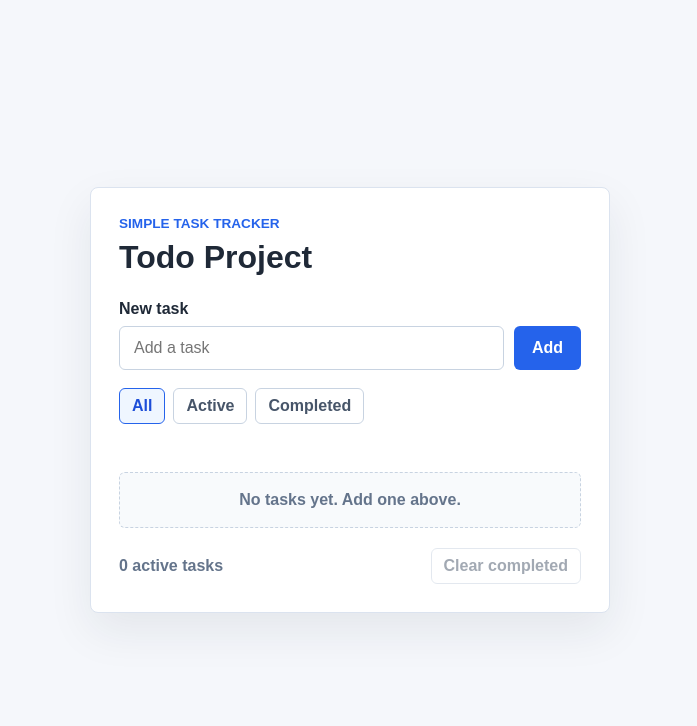
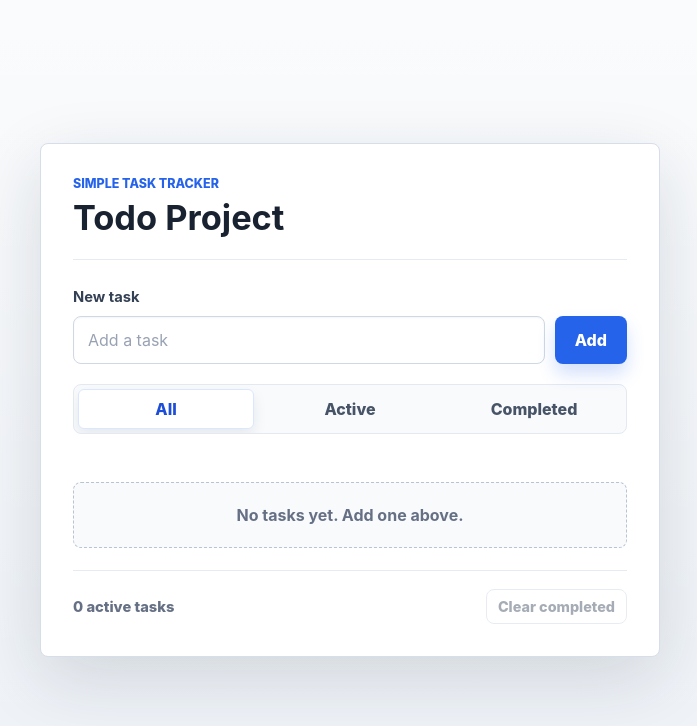
Before and after one commit to BUSISWABILIBILI/todo-list, a website with bundled scripts: page index.html in a window 1280 px wide. Shown: the whole page, without its empty margins (290-987 px from the left). Built offline with nearby package versions, Linux system fonts and the light colour scheme.

```diff
--- a/public/styles.css
+++ b/public/styles.css
@@ -1,8 +1,22 @@
 :root {
   color-scheme: light;
-  font-family: Arial, Helvetica, sans-serif;
-  background: #f5f7fb;
-  color: #1f2937;
+  font-family:
+    Inter, ui-sans-serif, system-ui, -apple-system, BlinkMacSystemFont, "Segoe UI",
+    sans-serif;
+  background: #eef2f7;
+  color: #182230;
+  --bg: #eef2f7;
+  --panel: #ffffff;
+  --panel-border: #d6dee9;
+  --muted: #667085;
+  --text: #182230;
+  --primary: #2563eb;
+  --primary-hover: #1d4ed8;
+  --primary-soft: #eff6ff;
+  --success: #059669;
+  --danger: #c2415b;
+  --danger-soft: #fff1f3;
+  --shadow: 0 22px 70px rgba(24, 34, 48, 0.14);
 }
 
 * {
@@ -12,6 +26,9 @@
 body {
   margin: 0;
   min-height: 100vh;
+  background:
+    linear-gradient(180deg, rgba(255, 255, 255, 0.72), rgba(238, 242, 247, 0)),
+    var(--bg);
 }
 
 button,
@@ -19,47 +36,74 @@ input {
   font: inherit;
 }
 
+button {
+  transition:
+    background 160ms ease,
+    border-color 160ms ease,
+    color 160ms ease,
+    transform 160ms ease,
+    box-shadow 160ms ease;
+}
+
+button:active:not(:disabled) {
+  transform: translateY(1px);
+}
+
+button:focus-visible,
+input:focus-visible {
+  outline: 3px solid rgba(37, 99, 235, 0.22);
+  outline-offset: 2px;
+}
+
 .app {
   min-height: 100vh;
   display: grid;
   place-items: center;
-  padding: 32px 16px;
+  padding: 48px 18px;
 }
 
 .todo-panel {
-  width: min(100%, 520px);
-  background: #ffffff;
-  border: 1px solid #dbe3ef;
+  width: min(100%, 620px);
+  background: var(--panel);
+  border: 1px solid var(--panel-border);
   border-radius: 8px;
-  padding: 28px;
-  box-shadow: 0 18px 45px rgba(31, 41, 55, 0.08);
+  padding: 32px;
+  box-shadow: var(--shadow);
 }
 
 .app-header {
-  margin-bottom: 24px;
+  display: grid;
+  gap: 8px;
+  margin-bottom: 28px;
+  padding-bottom: 22px;
+  border-bottom: 1px solid #e6ebf2;
 }
 
 .eyebrow {
-  margin: 0 0 8px;
-  color: #2563eb;
-  font-size: 0.85rem;
-  font-weight: 700;
+  margin: 0;
+  color: var(--primary);
+  font-size: 0.78rem;
+  font-weight: 800;
+  letter-spacing: 0;
   text-transform: uppercase;
 }
 
 h1 {
   margin: 0;
-  font-size: 2rem;
-  line-height: 1.15;
+  color: var(--text);
+  font-size: 2.15rem;
+  line-height: 1.12;
 }
 
 .todo-form {
   display: grid;
-  gap: 8px;
+  gap: 10px;
 }
 
 .todo-form label {
-  font-weight: 700;
+  color: #344054;
+  font-size: 0.92rem;
+  font-weight: 750;
 }
 
 .todo-entry {
@@ -68,49 +112,76 @@ h1 {
   gap: 10px;
 }
 
+.todo-entry input,
+.edit-form input {
+  min-width: 0;
+  border: 1px solid #cfd8e5;
+  border-radius: 8px;
+  background: #ffffff;
+  color: var(--text);
+  box-shadow: inset 0 1px 2px rgba(24, 34, 48, 0.04);
+}
+
 .todo-entry input {
-  min-width: 0;
-  border: 1px solid #c8d3e1;
-  border-radius: 6px;
-  padding: 12px 14px;
+  padding: 13px 14px;
+}
+
+.todo-entry input::placeholder {
+  color: #98a2b3;
+}
+
+.todo-entry button,
+.save-button {
+  border: 0;
+  border-radius: 8px;
+  background: var(--primary);
+  color: #ffffff;
+  font-weight: 800;
+  cursor: pointer;
+  box-shadow: 0 10px 18px rgba(37, 99, 235, 0.2);
 }
 
 .todo-entry button {
-  border: 0;
-  border-radius: 6px;
-  padding: 12px 18px;
-  background: #2563eb;
-  color: #ffffff;
-  font-weight: 700;
-  cursor: pointer;
+  padding: 13px 20px;
 }
 
-.todo-entry button:hover {
-  background: #1d4ed8;
+.todo-entry button:hover,
+.save-button:hover {
+  background: var(--primary-hover);
 }
 
 .todo-filters {
   display: flex;
   gap: 8px;
-  margin-top: 18px;
+  margin-top: 20px;
+  padding: 4px;
   overflow-x: auto;
+  border: 1px solid #e4e9f1;
+  border-radius: 8px;
+  background: #f8fafc;
 }
 
 .filter-button {
-  border: 1px solid #c8d3e1;
+  flex: 1;
+  min-width: max-content;
+  border: 1px solid transparent;
   border-radius: 6px;
-  padding: 8px 12px;
-  background: #ffffff;
-  color: #475569;
-  font-weight: 700;
+  padding: 9px 13px;
+  background: transparent;
+  color: #475467;
+  font-weight: 800;
   cursor: pointer;
 }
 
-.filter-button:hover,
+.filter-button:hover {
+  color: var(--text);
+}
+
 .filter-button.is-active {
-  border-color: #2563eb;
-  background: #eff6ff;
-  color: #1d4ed8;
+  border-color: #dbe7ff;
+  background: #ffffff;
+  color: var(--primary-hover);
+  box-shadow: 0 6px 14px rgba(24, 34, 48, 0.08);
 }
 
 .todo-list {
@@ -123,41 +194,46 @@ h1 {
 
 .todo-item {
   display: grid;
-  grid-template-columns: 1fr auto;
+  grid-template-columns: minmax(0, 1fr) auto;
   align-items: center;
-  gap: 12px;
-  min-height: 48px;
-  border: 1px solid #dbe3ef;
-  border-radius: 6px;
-  padding: 10px 12px;
-  background: #f8fafc;
+  gap: 14px;
+  min-height: 58px;
+  border: 1px solid #e3e9f1;
+  border-radius: 8px;
+  padding: 12px 14px;
+  background: #ffffff;
+  box-shadow: 0 8px 22px rgba(24, 34, 48, 0.06);
 }
 
 .todo-item.is-editing {
   grid-template-columns: 1fr;
+  background: #f8fbff;
 }
 
 .todo-check {
   display: flex;
   align-items: center;
-  gap: 10px;
+  gap: 12px;
   min-width: 0;
   cursor: pointer;
 }
 
 .todo-check input {
-  width: 18px;
-  height: 18px;
+  width: 20px;
+  height: 20px;
   flex: 0 0 auto;
+  accent-color: var(--success);
   cursor: pointer;
 }
 
 .todo-check span {
+  color: #263445;
+  font-weight: 650;
   overflow-wrap: anywhere;
 }
 
 .todo-item.is-complete .todo-check span {
-  color: #64748b;
+  color: var(--muted);
   text-decoration: line-through;
 }
 
@@ -169,44 +245,44 @@ h1 {
 .edit-button,
 .save-button,
 .cancel-button,
-.delete-button {
-  border-radius: 6px;
-  padding: 8px 10px;
-  font-weight: 700;
+.delete-button,
+.clear-button {
+  border-radius: 8px;
+  padding: 8px 11px;
+  font-size: 0.9rem;
+  font-weight: 800;
   cursor: pointer;
 }
 
 .edit-button,
-.cancel-button {
-  border: 1px solid #c8d3e1;
+.cancel-button,
+.clear-button {
+  border: 1px solid #cfd8e5;
   background: #ffffff;
-  color: #475569;
+  color: #475467;
 }
 
 .edit-button:hover,
-.cancel-button:hover {
-  border-color: #475569;
-  color: #1f2937;
+.cancel-button:hover,
+.clear-button:hover:not(:disabled) {
+  border-color: #98a2b3;
+  color: var(--text);
+  box-shadow: 0 6px 14px rgba(24, 34, 48, 0.08);
 }
 
 .save-button {
-  border: 0;
-  background: #2563eb;
-  color: #ffffff;
-}
-
-.save-button:hover {
-  background: #1d4ed8;
+  padding-inline: 14px;
 }
 
 .delete-button {
-  border: 1px solid #fecaca;
-  background: #fff1f2;
-  color: #be123c;
+  border: 1px solid #ffd6de;
+  background: var(--danger-soft);
+  color: var(--danger);
 }
 
 .delete-button:hover {
-  background: #ffe4e6;
+  border-color: #fda4af;
+  background: #ffe4e9;
 }
 
 .edit-form {
@@ -216,20 +292,17 @@ h1 {
 }
 
 .edit-form input {
-  min-width: 0;
-  border: 1px solid #c8d3e1;
-  border-radius: 6px;
-  padding: 8px 10px;
+  padding: 9px 11px;
 }
 
 .empty-state {
   margin: 24px 0 0;
-  border: 1px dashed #c8d3e1;
-  border-radius: 6px;
-  padding: 18px;
+  border: 1px dashed #b8c4d4;
+  border-radius: 8px;
+  padding: 22px;
   background: #f8fafc;
-  color: #64748b;
-  font-weight: 700;
+  color: var(--muted);
+  font-weight: 750;
   text-align: center;
 }
 
@@ -238,41 +311,47 @@ h1 {
   align-items: center;
   justify-content: space-between;
   gap: 16px;
-  margin-top: 20px;
-  color: #64748b;
+  margin-top: 22px;
+  padding-top: 18px;
+  border-top: 1px solid #e6ebf2;
+  color: var(--muted);
 }
 
 .todo-count {
   margin: 0;
-  font-weight: 700;
-}
-
-.clear-button {
-  border: 1px solid #c8d3e1;
-  border-radius: 6px;
-  padding: 8px 12px;
-  background: #ffffff;
-  color: #475569;
-  font-weight: 700;
-  cursor: pointer;
-}
-
-.clear-button:hover:not(:disabled) {
-  border-color: #475569;
-  color: #1f2937;
+  font-size: 0.92rem;
+  font-weight: 800;
 }
 
 .clear-button:disabled {
   cursor: not-allowed;
-  opacity: 0.5;
+  opacity: 0.48;
 }
 
-@media (max-width: 420px) {
+@media (max-width: 520px) {
+  .app {
+    align-items: start;
+    padding: 22px 12px;
+  }
+
   .todo-panel {
     padding: 22px;
   }
 
+  h1 {
+    font-size: 1.85rem;
+  }
+
   .todo-entry {
+    grid-template-columns: 1fr;
+  }
+
+  .todo-entry button {
+    width: 100%;
+  }
+
+  .todo-filters {
+    display: grid;
     grid-template-columns: 1fr;
   }
 
@@ -283,7 +362,7 @@ h1 {
 
   .todo-actions {
     display: grid;
-    grid-template-columns: 1fr;
+    grid-template-columns: 1fr 1fr;
   }
 
   .edit-form {
```
Also changed, not shown: README.md.
